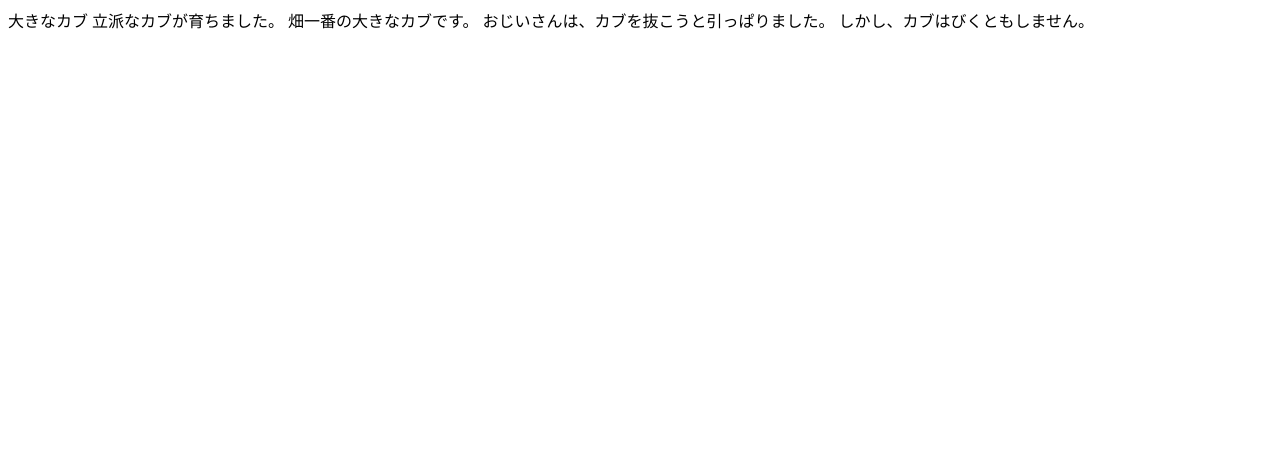
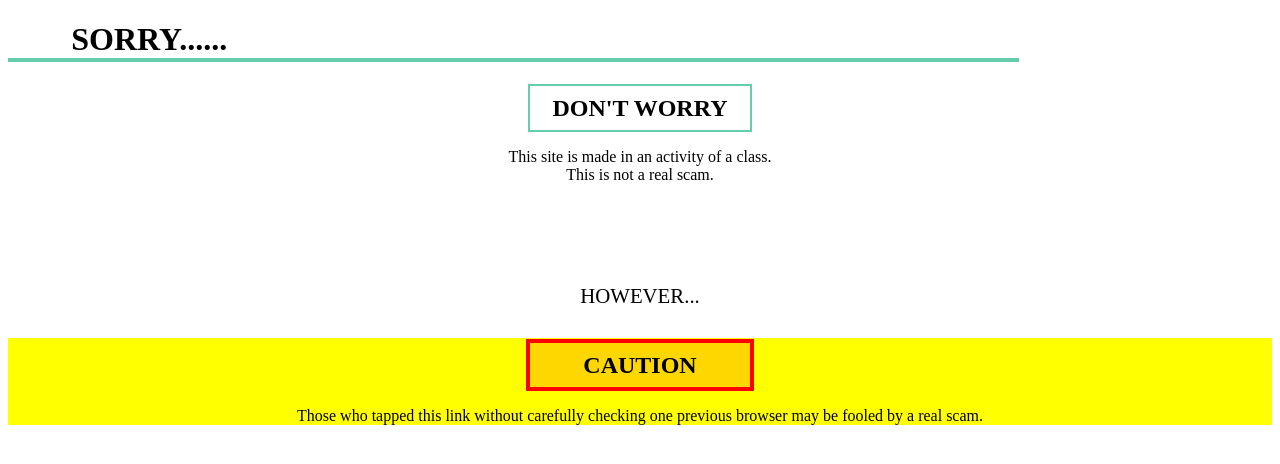
Before and after one commit to Dan-246/shikake2, a plain HTML site: page index.html in a window 1280 px wide. Drawn offline with Linux system fonts and the light colour scheme.

Commit message:
Add files via upload

```diff
--- a/index.html
+++ b/index.html
@@ -1,14 +1,39 @@
 <!DOCTYPE html>
 <html lang="ja">
     <head>
-        <meta charset="UTF-8">
-        <title>大きなカブ</title>
+      <meta charset="UTF-8">
+      <title>仕掛け</title>
+      <link rel = "stylesheet" href = "style.css">
     </head>
     <body>
-        大きなカブ
-        立派なカブが育ちました。
-        畑一番の大きなカブです。
-        おじいさんは、カブを抜こうと引っぱりました。
-        しかし、カブはびくともしません。
+      <h1>
+        SORRY......
+      </h1>
+      <div id="box">
+        <h2>
+          DON'T WORRY
+        </h2>
+      </div>
+      <div class="phrase">
+        <p>
+          This site is made in an activity of a class. <br>
+          This is not a real scam.
+        </p>
+        <p id="however">
+          HOWEVER...
+        </p>
+      </div>
+      <div id="caution">
+        <div id="boxcaution">
+          <h2>
+            CAUTION
+          </h2>
+        </div>
+        <div class="phrase">
+          <p>
+            Those who tapped this link without carefully checking one previous browser may be fooled by a real scam.
+          </p>
+        </div>
+      </div>
     </body>
 </html>
--- /dev/null
+++ b/style.css
@@ -0,0 +1,42 @@
+h1{
+    width: 75%;
+    border-bottom:solid 4px mediumaquamarine;
+    margin-left: 0;
+    padding-left: 5%;
+}
+
+#box{
+    text-align: center;
+    border: solid 2px mediumaquamarine;
+    line-height: 4px;
+    width: 220px;
+    margin:auto;
+    margin-top: 0;
+}
+
+#boxcaution{
+    text-align: center;
+    border: solid 4px red;
+    background-color: gold;
+    line-height: 4px;
+    width: 220px;
+    margin:auto;
+    margin-top: 0;
+}
+
+.phrase{
+    text-align: center;
+    margin-bottom: 30px;
+}
+
+#however{
+    margin-top: 100px;
+    margin-bottom: 10px;
+    padding-bottom: 0;
+    font-size: 130%;
+}
+
+#caution{
+    padding-top: 1px;
+    background-color: yellow;
+}
```
